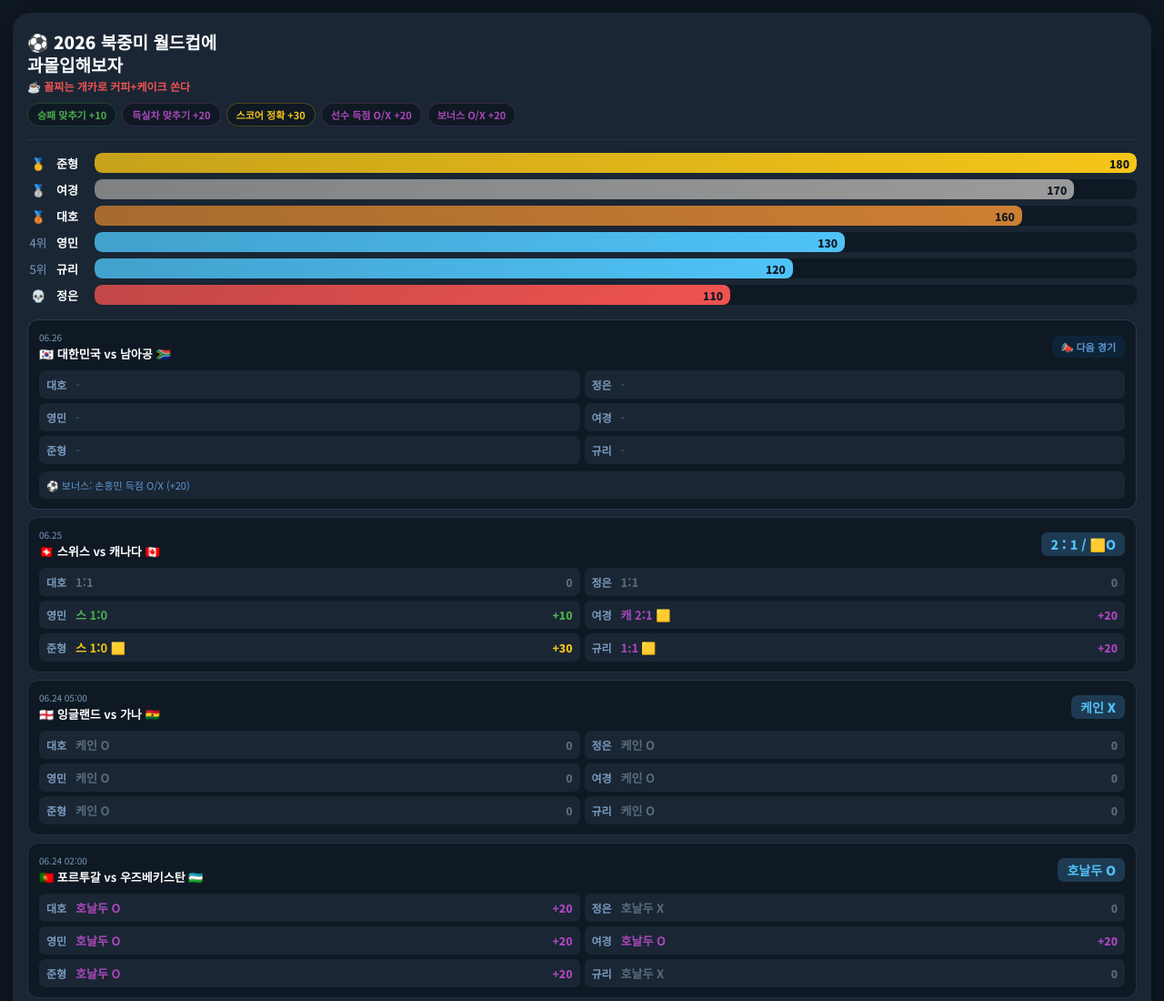
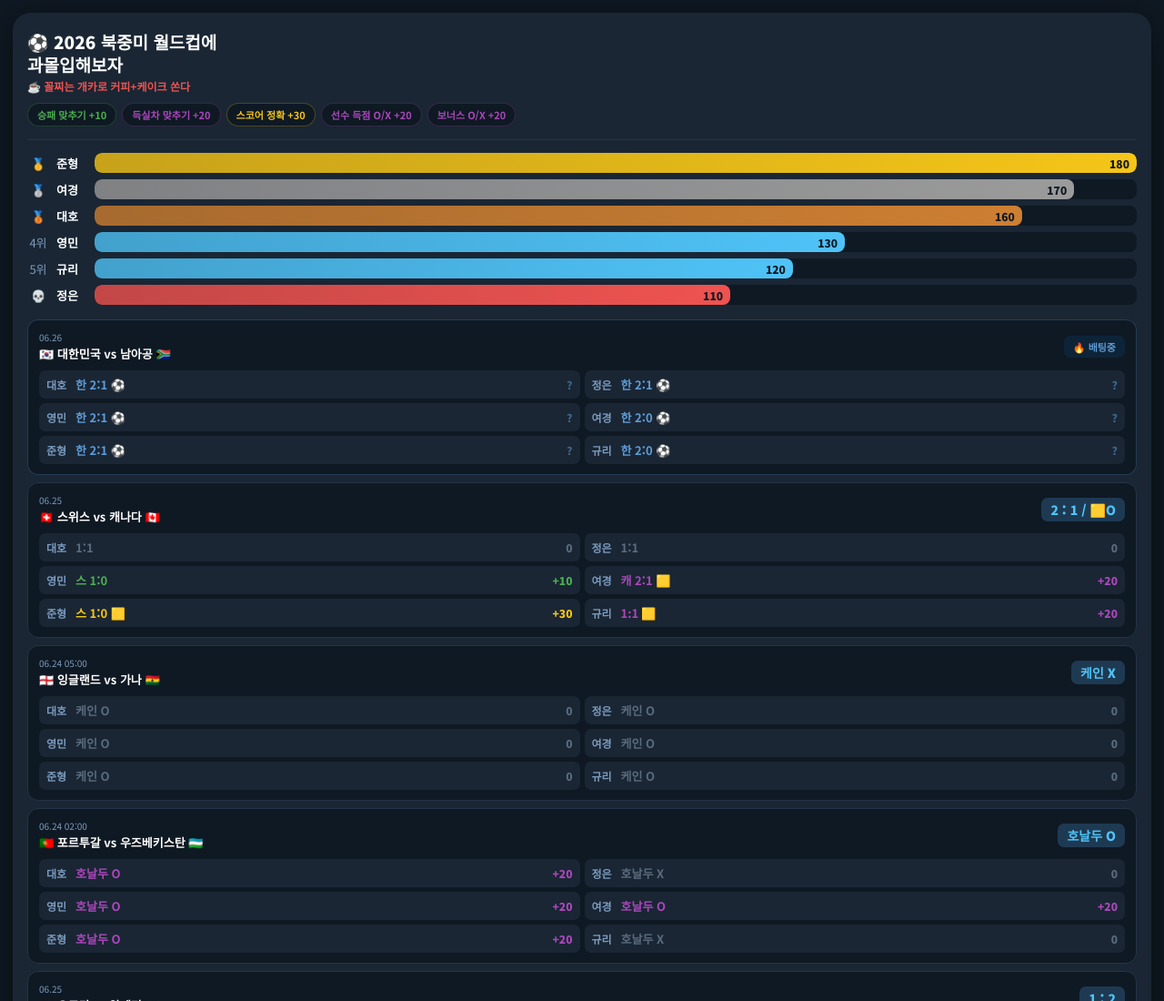
Before and after one commit to jeonyeokyung-dot/worldcup-betting, a plain HTML site: page index.html in a window 1280 px wide. Shown: the top 1100 px of the page at 91% size. Drawn offline with Linux system fonts and the light colour scheme.

Commit message:
Update index.html

```diff
--- a/index.html
+++ b/index.html
@@ -95,22 +95,19 @@
     </div>
   </div>
 
-  <!-- 대한민국 vs 남아공 (예고) -->
+  <!-- 대한민국 vs 남아공 (배팅중) -->
   <div class="match-block pending">
     <div class="match-header">
       <div><span class="match-date">06.26</span><div class="match-title">🇰🇷 대한민국 vs 남아공 🇿🇦</div></div>
-      <span class="badge pending">📣 다음 경기</span>
+      <span class="badge pending">🔥 배팅중</span>
     </div>
     <div class="bets-grid">
-      <div class="bet-item none"><span class="bet-name">대호</span><span class="bet-val">-</span><span class="bet-pts"></span></div>
-      <div class="bet-item none"><span class="bet-name">정은</span><span class="bet-val">-</span><span class="bet-pts"></span></div>
-      <div class="bet-item none"><span class="bet-name">영민</span><span class="bet-val">-</span><span class="bet-pts"></span></div>
-      <div class="bet-item none"><span class="bet-name">여경</span><span class="bet-val">-</span><span class="bet-pts"></span></div>
-      <div class="bet-item none"><span class="bet-name">준형</span><span class="bet-val">-</span><span class="bet-pts"></span></div>
-      <div class="bet-item none"><span class="bet-name">규리</span><span class="bet-val">-</span><span class="bet-pts"></span></div>
-    </div>
-    <div style="margin-top:8px; padding:7px 8px; background:#1a2634; border-radius:7px; font-size:11px; color:#5e9bd6;">
-      ⚽ 보너스: 손흥민 득점 O/X (+20)
+      <div class="bet-item pend"><span class="bet-name">대호</span><span class="bet-val">한 2:1 ⚽</span><span class="bet-pts">?</span></div>
+      <div class="bet-item pend"><span class="bet-name">정은</span><span class="bet-val">한 2:1 ⚽</span><span class="bet-pts">?</span></div>
+      <div class="bet-item pend"><span class="bet-name">영민</span><span class="bet-val">한 2:1 ⚽</span><span class="bet-pts">?</span></div>
+      <div class="bet-item pend"><span class="bet-name">여경</span><span class="bet-val">한 2:0 ⚽</span><span class="bet-pts">?</span></div>
+      <div class="bet-item pend"><span class="bet-name">준형</span><span class="bet-val">한 2:1 ⚽</span><span class="bet-pts">?</span></div>
+      <div class="bet-item pend"><span class="bet-name">규리</span><span class="bet-val">한 2:0 ⚽</span><span class="bet-pts">?</span></div>
     </div>
   </div>
 
```
